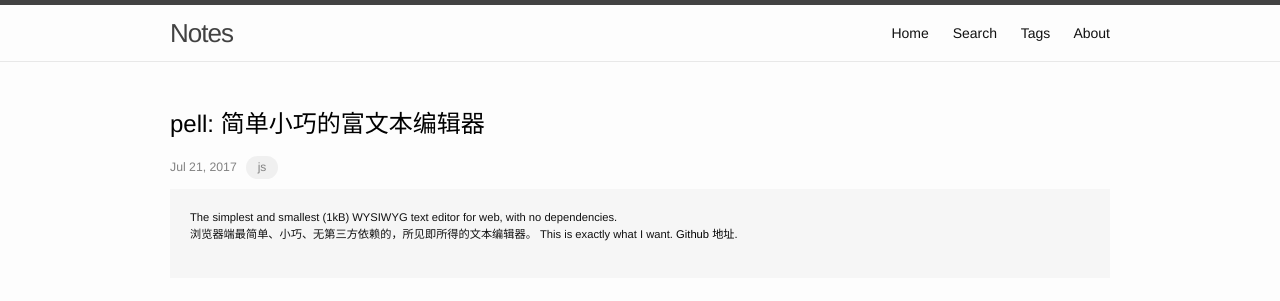
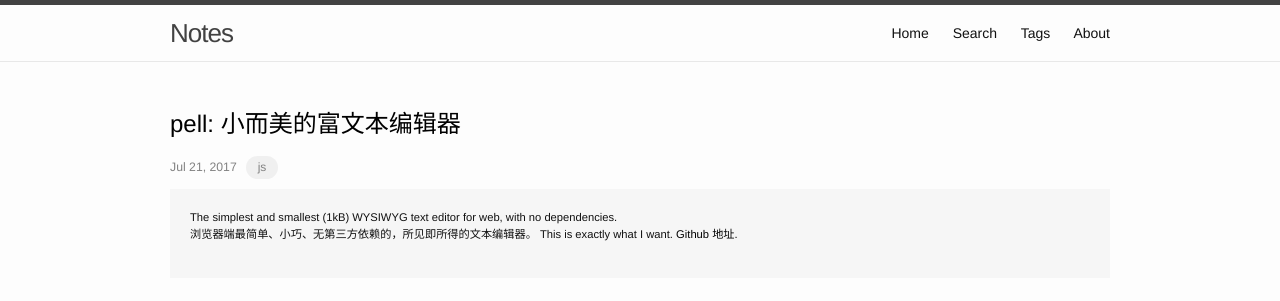
Before and after one commit to zhoukekestar/notes, a Jekyll site: the page built from index.html, in a window 1280 px wide and 900 px high. Shown: the top 301 px of the window. Built offline with Jekyll 4.4.1, drawn with Linux system fonts in a browser that asks for light colours; the list of posts is cut into pages by our own code.

Commit message:
Update 2017-07-21-pell.md

```diff
--- a/_posts/2017-06~12/2017-07-21-pell.md
+++ b/_posts/2017-06~12/2017-07-21-pell.md
@@ -1,6 +1,6 @@
 ---
 layout: post
-title:  "pell: 简单小巧的富文本编辑器"
+title:  "pell: 小而美的富文本编辑器"
 date:   2017-07-21
 tags: [js]
 commentIssueId: 36
```
